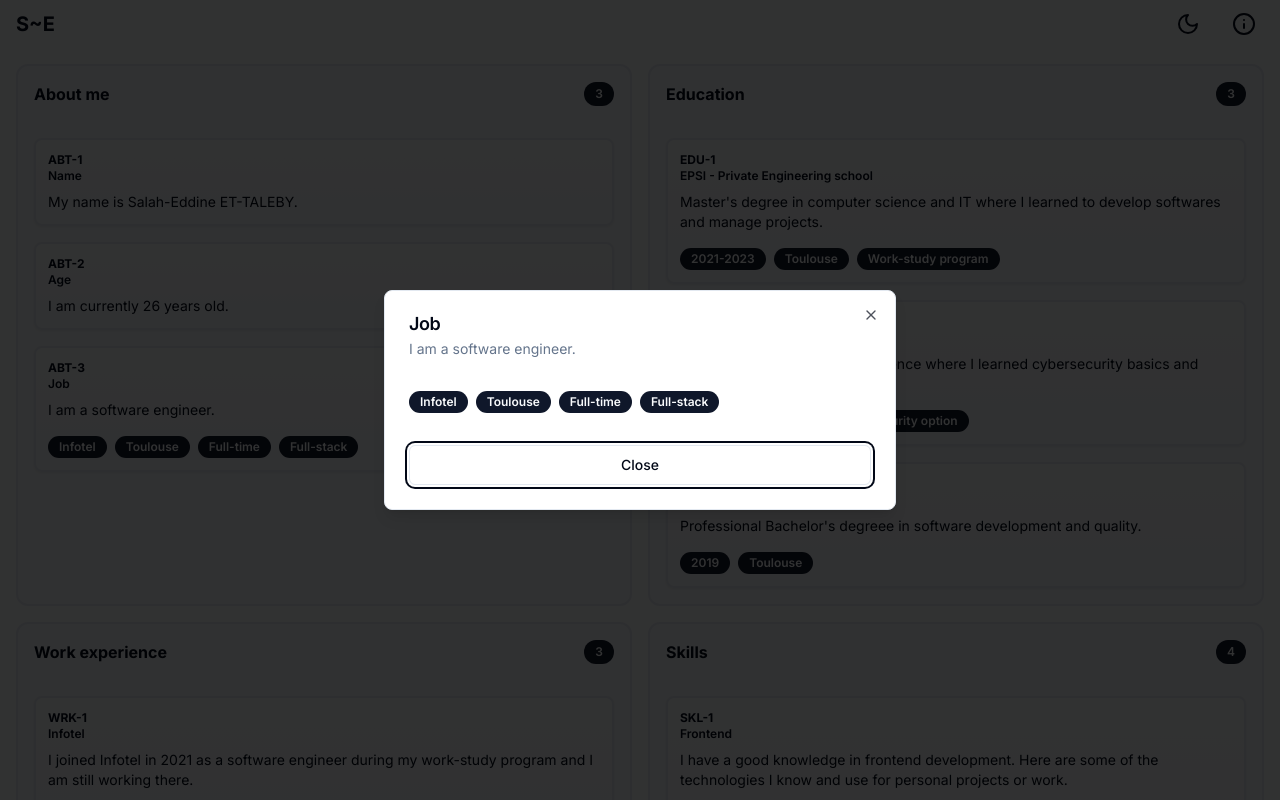
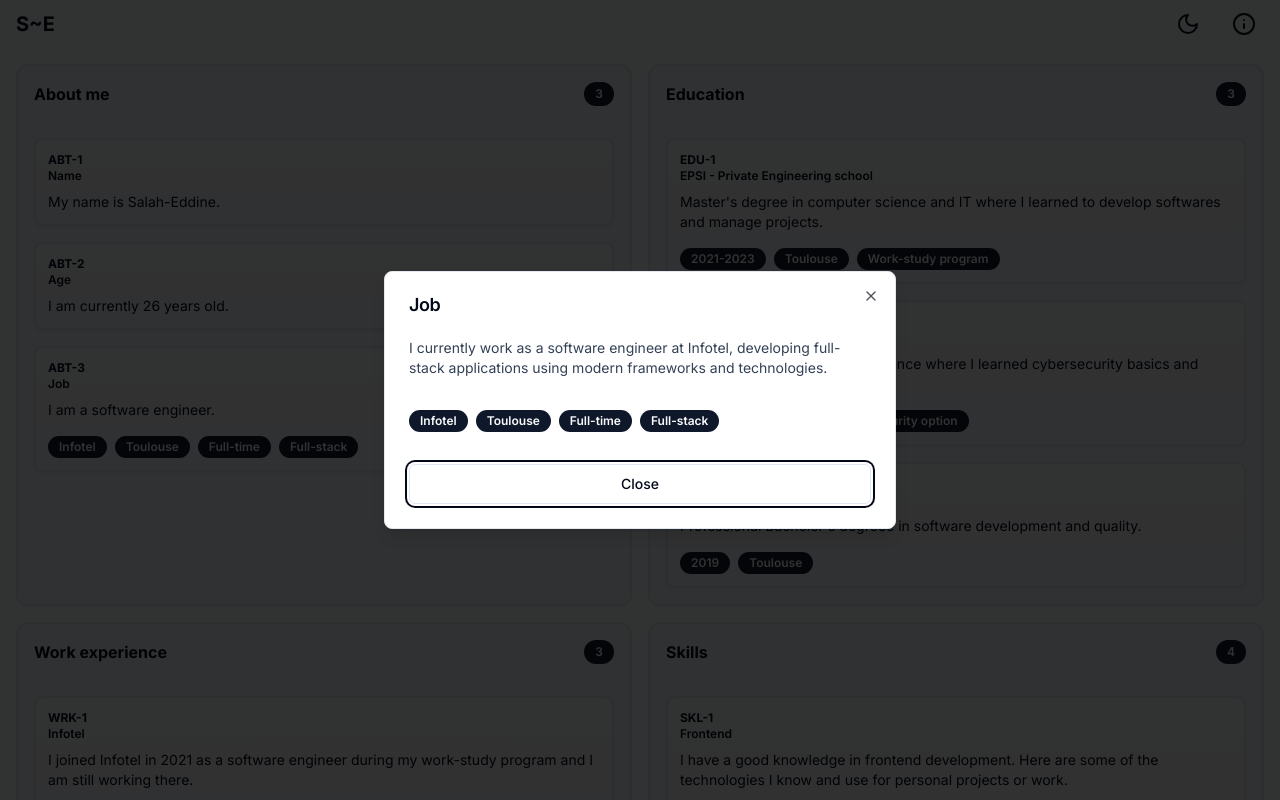
Before and after one commit to slheddne/portfolio-kanban, a Next.js app: page / in a window 1280 px wide. Both pictures are taken after a click on the button 324 px from the left and 409 px from the top of the page. Shown: the top 800 px of the page. Built offline with nearby package versions, Linux system fonts and the light colour scheme.

Commit message:
[edited] : refactoring

```diff
--- a/app/page.tsx
+++ b/app/page.tsx
@@ -1,11 +1,11 @@
-import KPanel from "@/components/KPanel";
-import { cards } from "@/data/cardsData";
+import Tab from "@/components/Tab";
+import { tabs } from "@/data/cardsData";
 
 export default function Home() {
   return (
-    <div className='p-4 grid gap-4 justify-items-center md:grid-cols-2 2xl:grid-cols-4'>
-      {cards.map((card, index) => (
-        <KPanel key={index} title={card.title} cards={card.cards} />
+    <div className="p-4 grid gap-4 justify-items-center md:grid-cols-2 2xl:grid-cols-4">
+      {tabs.map((tab, index) => (
+        <Tab key={tab.id} title={tab.title} cards={tab.cards} />
       ))}
     </div>
   );
--- /dev/null
+++ b/components/Card.tsx
@@ -0,0 +1,87 @@
+"use client";
+
+import React, { useState } from "react";
+import { Badge } from "@/components/ui/badge";
+
+import {
+  Dialog,
+  DialogContent,
+  DialogHeader,
+  DialogTitle,
+} from "@/components/ui/dialog";
+import { Button } from "@/components/ui/button";
+
+interface CardProps {
+  id: string;
+  title: string;
+  description: string;
+  fullDescription?: string;
+  badges?: string[];
+}
+
+const Card: React.FC<CardProps> = ({
+  id,
+  title,
+  description,
+  fullDescription,
+  badges,
+}) => {
+  const [open, setOpen] = useState(false);
+
+  const renderBadges = (badges: string[]) => (
+    <div className="pt-4 flex flex-wrap gap-2">
+      {badges.map((badge, index) => (
+        <Badge key={index} variant="default">
+          {badge}
+        </Badge>
+      ))}
+    </div>
+  );
+
+  return (
+    <>
+      <div
+        className="shadow-sm bg-gradient-to-b from-slate-50 dark:from-slate-900/30 border-solid border-2 rounded-lg w-full p-3 cursor-pointer"
+        onClick={() => setOpen(true)}
+        role="button"
+      >
+        <div className="font-bold text-xs">{id}</div>
+        <div className="font-semibold text-xs">{title}</div>
+        <div className="text-sm mt-2">{description}</div>
+        {badges && renderBadges(badges)}
+      </div>
+
+      <Dialog open={open} onOpenChange={setOpen}>
+        <DialogContent className="w-[95%] rounded-xl p-6">
+          <DialogHeader>
+            <DialogTitle>{title}</DialogTitle>
+          </DialogHeader>
+
+          <div className="mt-2 text-sm text-slate-700 dark:text-slate-300">
+            {fullDescription || description}
+          </div>
+
+          {badges && (
+            <div className="pt-4 flex flex-wrap gap-2">
+              {badges.map((badge, index) => (
+                <Badge key={index} variant="default">
+                  {badge}
+                </Badge>
+              ))}
+            </div>
+          )}
+
+          <Button
+            variant="outline"
+            onClick={() => setOpen(false)}
+            className="mt-4 self-end"
+          >
+            Close
+          </Button>
+        </DialogContent>
+      </Dialog>
+    </>
+  );
+};
+
+export default Card;
--- a/components/KCard.tsx
+++ /dev/null
@@ -1,68 +0,0 @@
-"use client";
-
-import React, { useState } from "react";
-import { Badge } from "@/components/ui/badge";
-
-import {
-  Dialog,
-  DialogContent,
-  DialogDescription,
-  DialogHeader,
-  DialogTitle,
-} from "@/components/ui/dialog";
-import { Button } from "@/components/ui/button";
-
-interface KCardProps {
-  id: string;
-  title: string;
-  description: string;
-  badges?: string[];
-}
-
-const KCard: React.FC<KCardProps> = ({ id, title, description, badges }) => {
-  const [open, setOpen] = useState(false);
-
-  const renderBadges = (badges: string[]) => (
-    <div className='pt-4 flex flex-wrap gap-2'>
-      {badges.map((badge, index) => (
-        <Badge key={index} variant='default'>
-          {badge}
-        </Badge>
-      ))}
-    </div>
-  );
-
-  return (
-    <>
-      <div
-        className='shadow-sm bg-gradient-to-b from-slate-50 dark:from-slate-900/30 border-solid border-2 rounded-lg w-full p-3 cursor-pointer'
-        onClick={() => setOpen(true)}
-        role='button'
-      >
-        <div className='font-bold text-xs'>{id}</div>
-        <div className='font-semibold text-xs'>{title}</div>
-        <div className='text-sm mt-2'>{description}</div>
-        {badges && renderBadges(badges)}
-      </div>
-
-      <Dialog open={open} onOpenChange={setOpen}>
-        <DialogContent className='w-[95%] rounded-xl'>
-          <DialogHeader>
-            <DialogTitle>{title}</DialogTitle>
-            <DialogDescription>{description}</DialogDescription>
-          </DialogHeader>
-          {badges && renderBadges(badges)}
-          <Button
-            variant='outline'
-            onClick={() => setOpen(false)}
-            className='mt-4'
-          >
-            Close
-          </Button>
-        </DialogContent>
-      </Dialog>
-    </>
-  );
-};
-
-export default KCard;
--- a/components/KPanel.tsx
+++ /dev/null
@@ -1,40 +0,0 @@
-import React from "react";
-import KCard from "@/components/KCard";
-import { Badge } from "@/components/ui/badge";
-
-interface KPanelProps {
-  title: string;
-  cards: {
-    id: string;
-    title: string;
-    description: string;
-    badges?: string[];
-  }[];
-}
-
-const KPanel = ({ title, cards }: KPanelProps) => {
-  return (
-    <div className='h-full w-full border-2 rounded-xl bg-slate-100 dark:bg-slate-800/50'>
-      <div className='flex flex-row items-center justify-between p-4'>
-        <h1 className='font-bold'>{title}</h1>
-        <Badge className='h-6' variant='default'>
-          {cards.length}
-        </Badge>
-      </div>
-
-      <div className='flex flex-col items-center gap-4 p-4'>
-        {cards.map((card, index) => (
-          <KCard
-            key={index}
-            id={card.id}
-            title={card.title}
-            description={card.description}
-            badges={card.badges}
-          />
-        ))}
-      </div>
-    </div>
-  );
-};
-
-export default KPanel;
--- /dev/null
+++ b/components/Tab.tsx
@@ -0,0 +1,43 @@
+import Card from "@/components/Card";
+import { Badge } from "@/components/ui/badge";
+
+interface TabProps {
+  title: string;
+  cards: {
+    id: string;
+    title: string;
+    description: string;
+    fullDescription?: string;
+    badges?: (string | undefined)[];
+  }[];
+}
+
+const Tab = ({ title, cards }: TabProps) => {
+  return (
+    <div className="h-full w-full border-2 rounded-xl bg-slate-100 dark:bg-slate-800/50">
+      <div className="flex flex-row items-center justify-between p-4">
+        <h1 className="font-bold">{title}</h1>
+        <Badge className="h-6" variant="default">
+          {cards.length}
+        </Badge>
+      </div>
+
+      <div className="flex flex-col items-center gap-4 p-4">
+        {cards.map((card, index) => (
+          <Card
+            key={index}
+            id={card.id}
+            title={card.title}
+            description={card.description}
+            fullDescription={card.fullDescription}
+            badges={card.badges?.filter(
+              (badge): badge is string => badge !== undefined
+            )}
+          />
+        ))}
+      </div>
+    </div>
+  );
+};
+
+export default Tab;
--- a/data/cardsData.ts
+++ b/data/cardsData.ts
@@ -1,13 +1,15 @@
 import { calculateAge } from "@/utils/utilFunctions";
 
-export const cards = [
+export const tabs = [
   {
     title: "About me",
+    id: "ABT",
     cards: [
       {
         id: "ABT-1",
         title: "Name",
-        description: "My name is Salah-Eddine ET-TALEBY.",
+        description: "My name is Salah-Eddine.",
+        fullDescription: "My full name is Salah-Eddine ET-TALEBY, and I am a french passionate software engineer with experience in frontend and backend development."
       },
       {
         id: "ABT-2",
@@ -18,51 +20,70 @@ export const cards = [
         id: "ABT-3",
         title: "Job",
         description: "I am a software engineer.",
-        badges: ["Infotel", "Toulouse", "Full-time", "Full-stack"],
+        fullDescription: "I currently work as a software engineer at Infotel, developing full-stack applications using modern frameworks and technologies.",
+        badges: [
+          "Infotel",
+          "Toulouse",
+          "Full-time",
+          "Full-stack"
+        ],
       },
     ],
   },
   {
     title: "Education",
+    id: "EDU",
     cards: [
       {
         id: "EDU-1",
         title: "EPSI - Private Engineering school",
-        description:
-          "Master's degree in computer science and IT where I learned to develop softwares and manage projects.",
-        badges: ["2021-2023", "Toulouse", "Work-study program"],
+        description: "Master's degree in computer science and IT where I learned to develop softwares and manage projects.",
+        fullDescription: "At EPSI, I specialized in software engineering, project management, and learned agile methodologies. Worked on several personal and collaborative projects.",
+        badges: [
+          "2021-2023",
+          "Toulouse",
+          "Work-study program"
+        ],
       },
       {
         id: "EDU-2",
         title: "CESI - Private Engineering school",
-        description:
-          "Bachelor's year in computer science where I learned cybersecurity basics and project management.",
-        badges: ["2020", "Toulouse", "Cybersecurity option"],
+        description: "Bachelor's year in computer science where I learned cybersecurity basics and project management.",
+        fullDescription: "Studied the fundamentals of cybersecurity, software development, and project management. Completed several hands-on projects in security and software engineering.",
+        badges: [
+          "2020",
+          "Toulouse",
+          "Cybersecurity option"
+        ],
       },
       {
         id: "EDU-3",
         title: "IUT 'A' Paul Sabatier",
-        description:
-          "Professional Bachelor's degreee in software development and quality.",
-        badges: ["2019", "Toulouse"],
+        description: "Professional Bachelor's degreee in software development and quality.",
+        fullDescription: "Focused on professional software development, testing, and quality assurance. Gained experience in real-world software projects and team collaboration.",
+        badges: [
+          "2019",
+          "Toulouse"
+        ],
       },
     ],
   },
   {
     title: "Work experience",
+    id: "WRK",
     cards: [
       {
         id: "WRK-1",
         title: "Infotel",
-        description:
-          "I joined Infotel in 2021 as a software engineer during my work-study program and I am still working there.",
+        description: "I joined Infotel in 2021 as a software engineer during my work-study program and I am still working there.",
+        fullDescription: "At Infotel, I work as a full-stack developer, contributing to various projects using modern technologies and frameworks. I collaborate with cross-functional teams to deliver high-quality software solutions.",
         badges: ["2021-Present", "Toulouse", "Full-time", "Full-stack"],
       },
       {
         id: "WRK-2",
         title: "CESBIO - CNRS",
-        description:
-          "I joined CESBIO in 2020 as a software developer for a 2 months internship. I worked on a project to develop a web application for the laboratory.",
+        description: "I joined CESBIO in 2020 as a software developer for a 2 months internship. I worked on a project to develop a web application for the laboratory.",
+        fullDescription: "During my internship at CESBIO, I developed a mobile application to facilitate data visualization and analysis for researchers. I utilized Java and Android Studio an intuitive user interface and implemented backend services to handle data processing.",
         badges: [
           "2020",
           "Toulouse",
@@ -75,29 +96,33 @@ export const cards = [
       {
         id: "WRK-3",
         title: "ART Informatique",
-        description:
-          "I joined ART Informatique in 2019 as a software developer for a 3 months internship. I worked on a project to develop ERPs for the company and its clients and managed databases.",
-        badges: ["2019", "Carcassonne", "Internship", "Full-stack", "Windev"],
+        description: "I joined ART Informatique in 2019 as a software developer for a 3 months internship. I worked on a project to develop ERPs for the company and its clients and managed databases.",
+        fullDescription: "During my internship at ART Informatique, I contributed to the development and maintenance of ERP systems using Windev. I collaborated with the development team to enhance existing features and implement new functionalities based on client requirements.",
+        badges: [
+          "2019",
+          "Carcassonne",
+          "Internship",
+          "Full-stack",
+          "Windev"
+        ],
       },
     ],
   },
   {
     title: "Skills",
+    id: "SKL",
     cards: [
       {
         id: "SKL-1",
         title: "Frontend",
-        description:
-          "I have a good knowledge in frontend development. Here are some of the technologies I know and use for personal projects or work.",
+        description: "I have a good knowledge in frontend development. Here are some of the technologies I know and use for personal projects or work.",
+        fullDescription: "Frontend development is my strong suit. I have hands-on experience in modern frameworks and libraries, building responsive, dynamic, and user-friendly interfaces.",
         badges: [
           "React.js",
           "Next.js",
           "Vue.js",
-          "Ember.js",
-          ".NET Entity Framework",
           "Angular",
           "TypeScript",
-          "Vite",
           "TailwindCSS",
           "shadcn/ui",
         ],
@@ -105,20 +130,34 @@ export const cards = [
       {
         id: "SKL-2",
         title: "Backend",
-        description:
-          "I am also qualified in backend development. Here are some of the technologies I use in projects.",
-        badges: ["Node.js", "Express.js", "Django REST framework", "Flask"],
+        description: "I am also qualified in backend development. Here are some of the technologies I use in projects.",
+        fullDescription: "Backend development experience includes creating REST APIs, handling databases, authentication, and server-side logic for web and mobile applications.",
+
+        badges: [
+          "Java Spring Boot",
+          "Node.js",
+          "Express.js",
+          "Django REST framework",
+          "Flask"
+        ],
       },
       {
         id: "SKL-3",
         title: "Databases",
         description: "I have a good knowledge in databases.",
-        badges: ["MongoDB", "PostgreSQL", "MySQL", "SQLite"],
+        fullDescription: "I can design, query, and maintain SQL and NoSQL databases, optimizing performance and ensuring data integrity.",
+        badges: [
+          "MongoDB",
+          "PostgreSQL",
+          "MySQL",
+          "SQLite"
+        ],
       },
       {
         id: "SKL-4",
         title: "Others",
         description: "Here are some other technologies I know.",
+        fullDescription: "Additional skills include version control, CI/CD pipelines, testing frameworks, UI/UX design, and agile methodology.",
         badges: [
           "Git",
           "CI/CD",
```
Also changed, not shown: components/Footer.tsx (+6 -7 lines).
